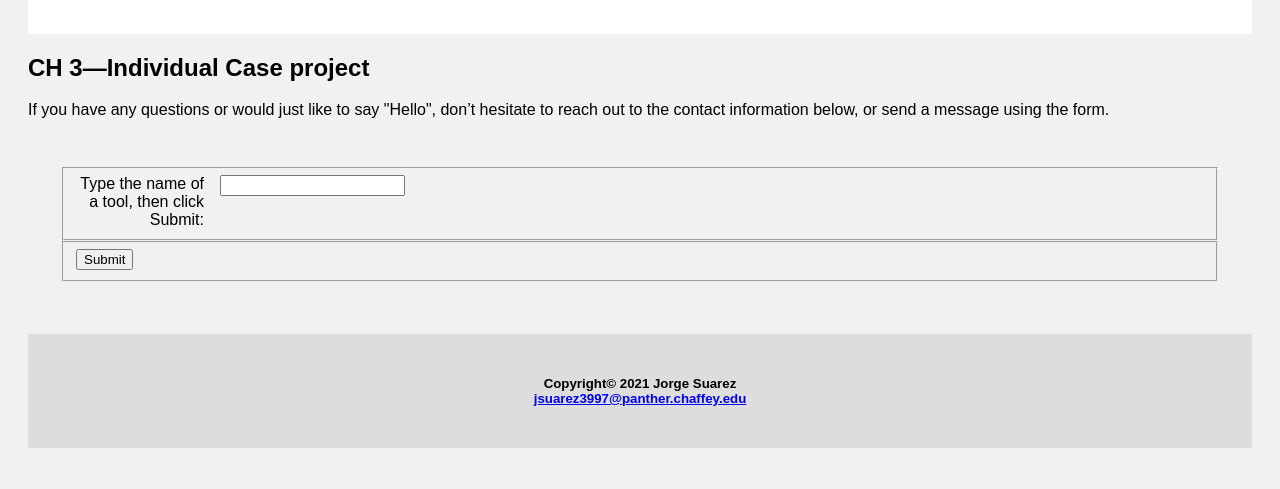
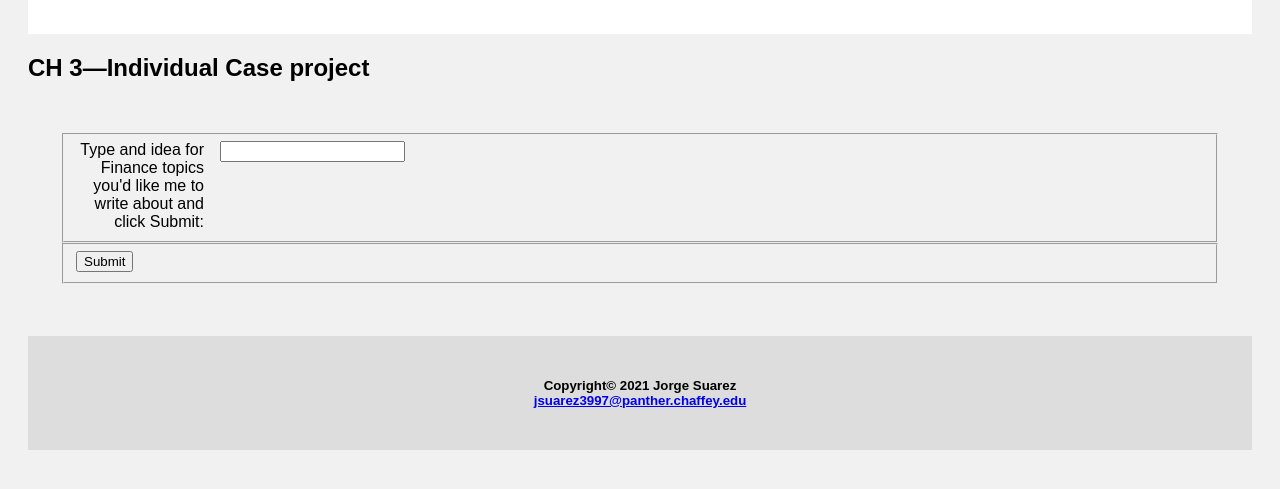
Before and after one commit to jsuapanther/jsuapanther.github.io, a plain HTML site: page cis74hw.html in a window 1280 px wide. Shown: the part 225-714 px from the top of the page. Drawn offline with Linux system fonts and the light colour scheme.

Commit message:
Update cis74hw.html

```diff
--- a/cis74hw.html
+++ b/cis74hw.html
@@ -18,12 +18,11 @@
             </div>
            <div id="content1">
                <h2>CH 3—Individual Case project </h2>
-               <p>If you have any questions or would just like to say "Hello", don’t hesitate to reach out to the contact information below, or send a message using the form.</p>
    </div>
 	       <form>
           <fieldset>
             <label for="topicIdeas" id="placeLabel">
-              Type the name of a tool, then click Submit:
+              Type and idea for Finance topics you'd like me to write about and click Submit:
             </label>
             <input type="text" id="topicIdeas" />
           </fieldset>
```
